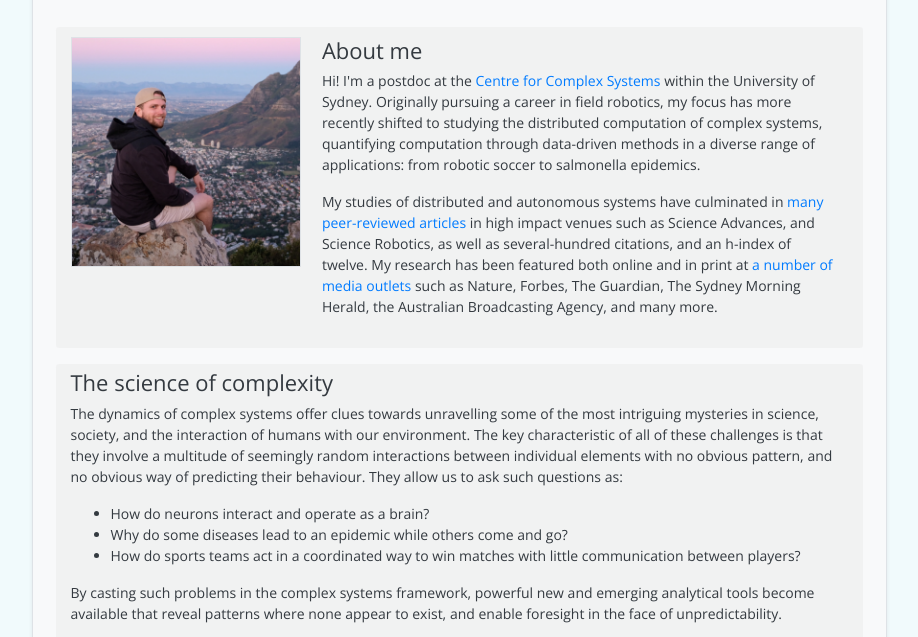
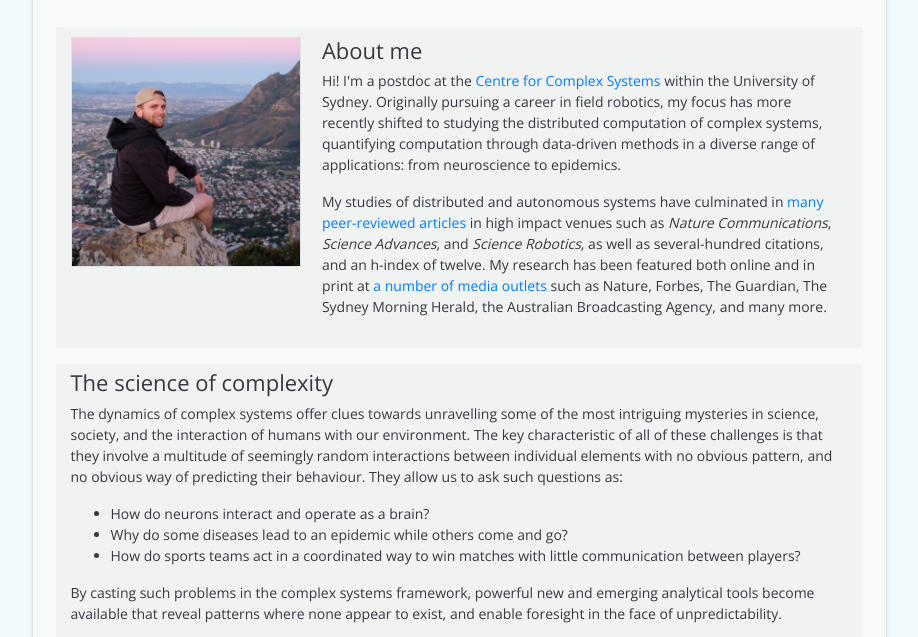
Before and after one commit to olivercliff/olivercliff.github.io, a plain HTML site: page about.html in a window 1280 px wide. Shown: the part 100-737 px from the top of the page, without its empty margins (181-1099 px from the left). Drawn offline with nearby package versions, Linux system fonts and the light colour scheme.

Commit message:
updated about

```diff
--- a/about.html
+++ b/about.html
@@ -126,7 +126,7 @@
                                             </a>
                                             within the University of Sydney. Originally pursuing a career in field robotics, my focus has more
                                             recently shifted to studying the distributed computation of complex systems, quantifying computation
-                                            through data-driven methods in a diverse range of applications: from robotic soccer to salmonella epidemics.
+                                            through data-driven methods in a diverse range of applications: from neuroscience to epidemics.
                                         </p>
 
                                         <p style="font-size: 14px;">
@@ -135,7 +135,7 @@
                                             <a href="publications.html">
                                                 many peer-reviewed articles
                                             </a>
-                                            in high impact venues such as Science Advances, and Science Robotics, as well as several-hundred citations,
+                                            in high impact venues such as <i>Nature Communications</i>, <i>Science Advances</i>, and <i>Science Robotics</i>, as well as several-hundred citations,
                                             and an h-index of twelve. My research has been featured both online and in
                                             print at <a href=media.html>a number of media outlets</a> such as Nature, Forbes, The Guardian, The Sydney Morning Herald, the
                                             Australian Broadcasting Agency,
```
